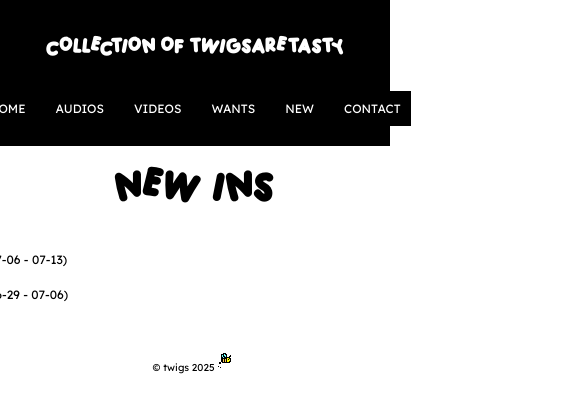
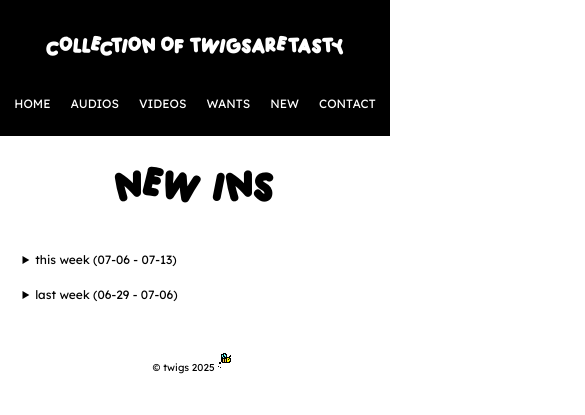
Before and after one commit to twigsaretasty/trade, a website: page new.html in a window 390 px wide. Shown: the top 415 px of the page, 585 px wide, since content can reach past the window. Drawn offline with Linux system fonts and the light colour scheme.

Commit message:
css touchups

```diff
--- a/trading.css
+++ b/trading.css
@@ -520,7 +520,7 @@ footer {
     }
 
     #navbar a {
-        padding: 10px;
+        padding: 5px;
     }
 
     #shows {
@@ -553,8 +553,10 @@ footer {
         font-size: 12px;
     }
 
-    #new-ins {
+    .new-ins {
         margin: auto;
-        padding: 20px;
+        padding: 10px;
+        width: 50%;
+        font-size: 12px;
     }
 }
```
